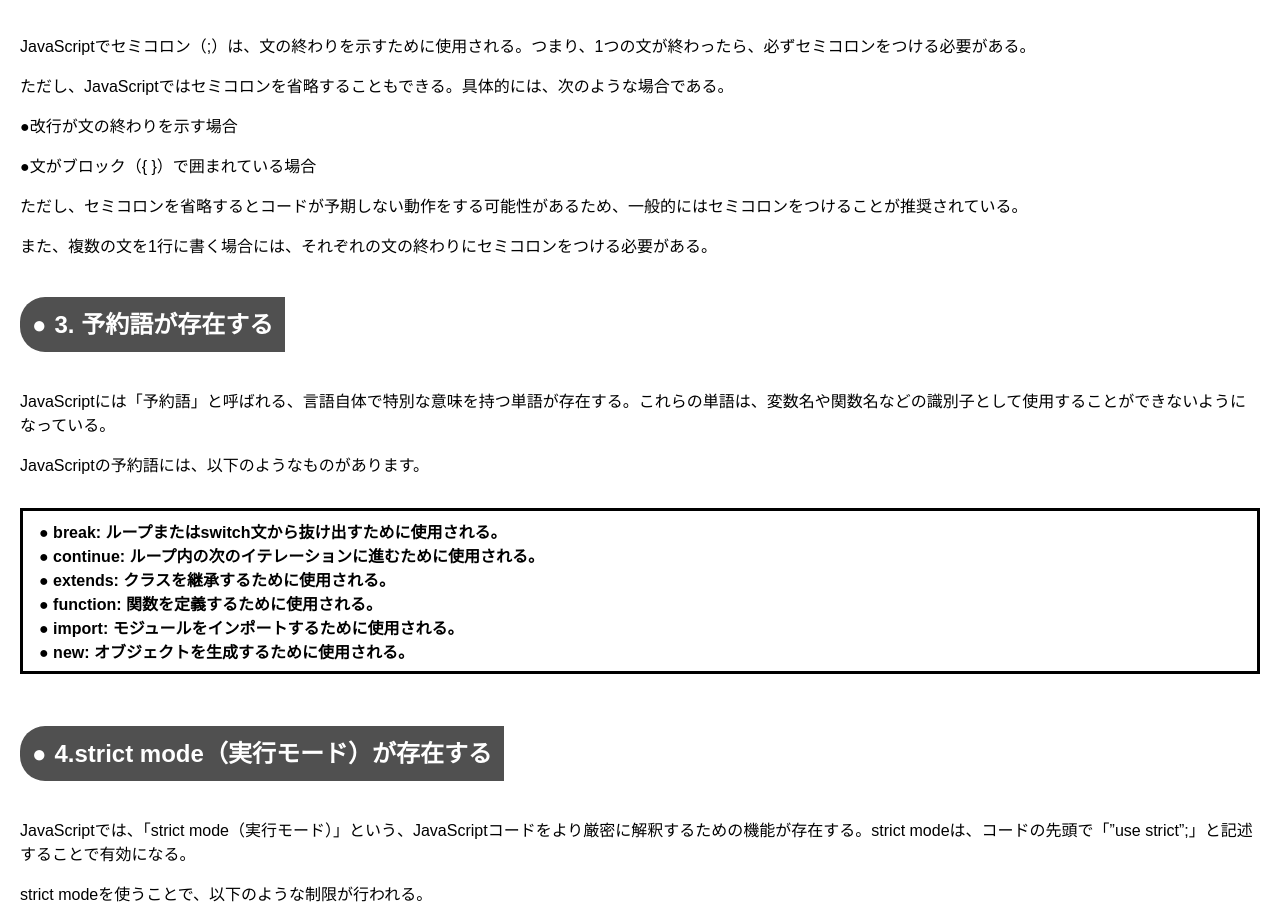
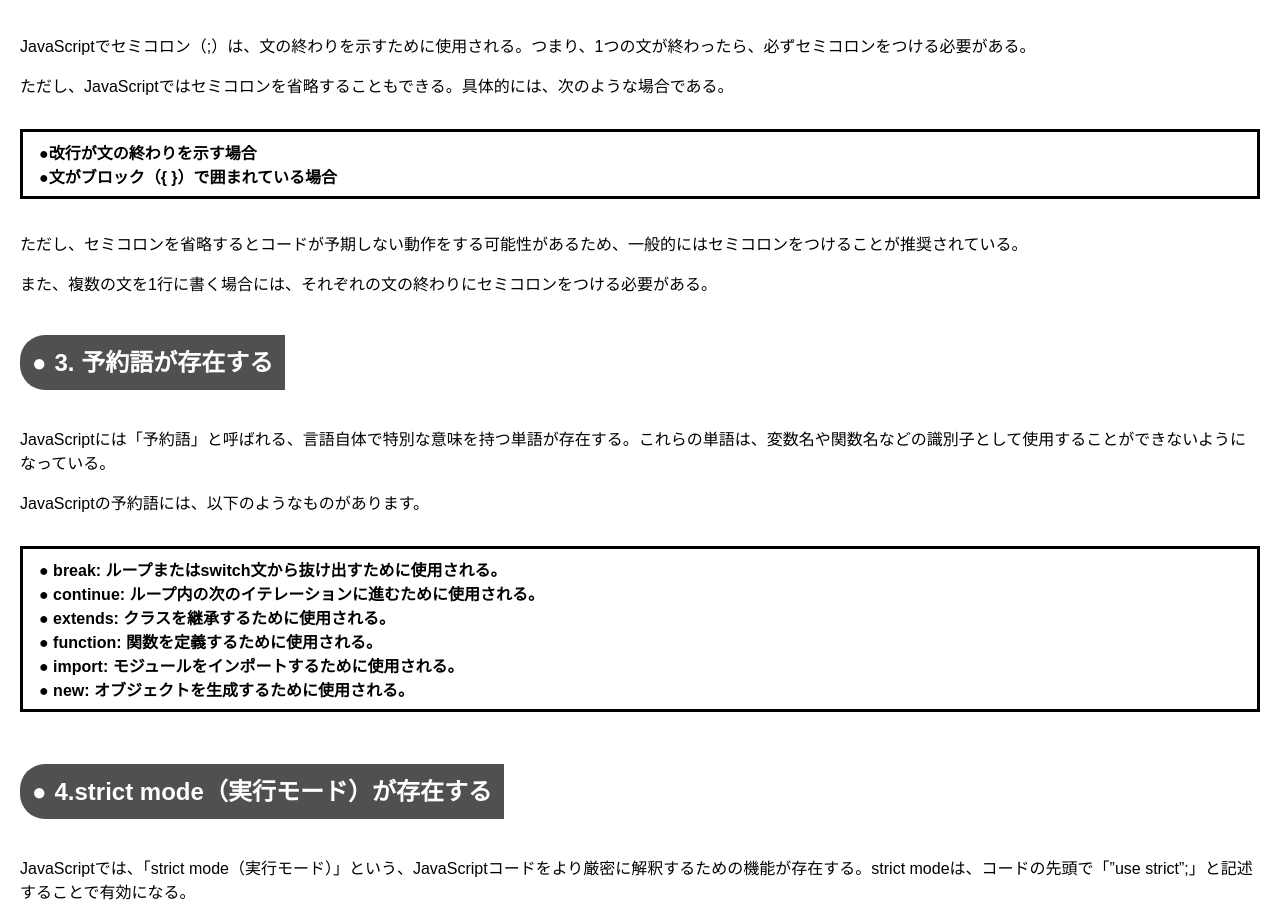
Before and after one commit to Kawachi-K/javaScriptkaisetsu, a plain HTML site: page index.html in a window 1280 px wide. Shown: the part 1463-2373 px from the top of the page. Drawn offline with Linux system fonts and the light colour scheme.

Commit message:
Update index.html

```diff
--- a/index.html
+++ b/index.html
@@ -59,8 +59,10 @@
             <h2>2.セミコロンで区切る</h2>
             <p>JavaScriptでセミコロン（;）は、文の終わりを示すために使用される。つまり、1つの文が終わったら、必ずセミコロンをつける必要がある。</p>
             <p>ただし、JavaScriptではセミコロンを省略することもできる。具体的には、次のような場合である。</p>
-            <p>●改行が文の終わりを示す場合</p>
-            <p>●文がブロック（{ }）で囲まれている場合</p>
+            <div class="box1">
+                <p>●改行が文の終わりを示す場合</p>
+                <p>●文がブロック（{ }）で囲まれている場合</p>
+            </div>
             <p>ただし、セミコロンを省略するとコードが予期しない動作をする可能性があるため、一般的にはセミコロンをつけることが推奨されている。</p>
             <p>また、複数の文を1行に書く場合には、それぞれの文の終わりにセミコロンをつける必要がある。</p>
             </p>
```
